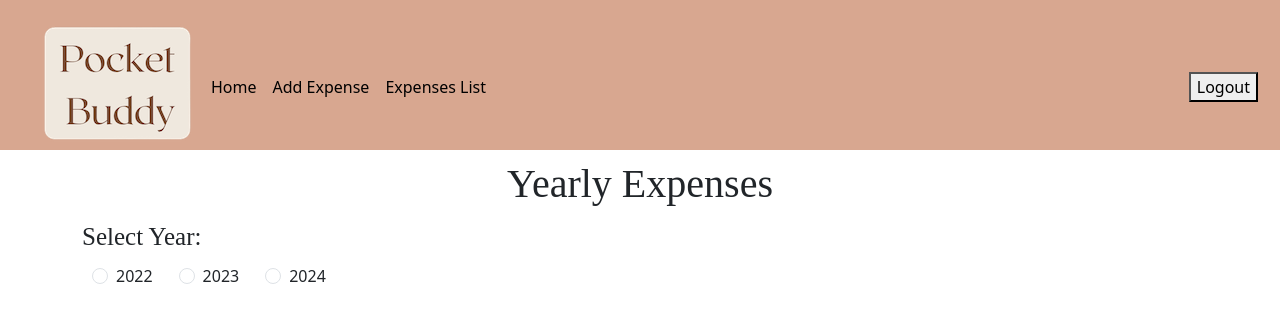
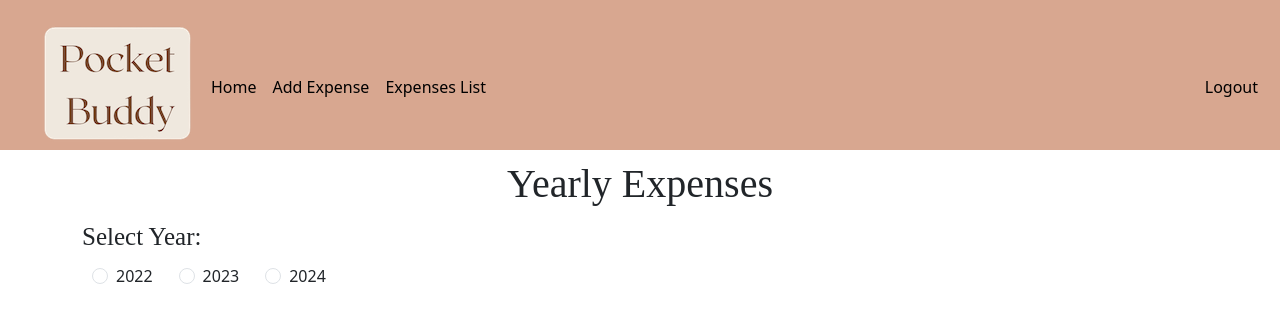
Before and after one commit to bhavana1308/expense_tracker_react, a React (Create React App) app: page /api/expenses/yearly in a window 1280 px wide. Shown: the top 322 px of the page. Built offline with nearby package versions, Linux system fonts and the light colour scheme.

Commit message:
added css styles for NavbarStyles

```diff
--- a/src/styles/NavbarStyles.css
+++ b/src/styles/NavbarStyles.css
@@ -12,3 +12,10 @@
     margin-right: 10px;
     margin-bottom: 5px;
 }
+
+.btn-logout{
+       background: none;
+        border: none;
+        padding: 0;
+
+}
```
